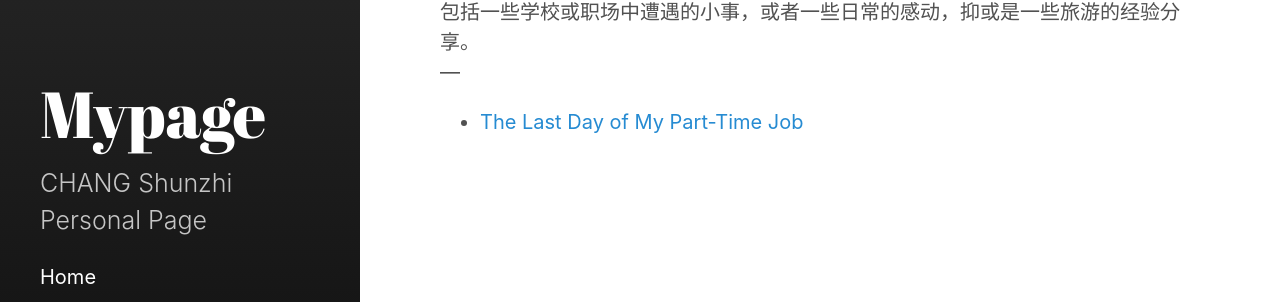
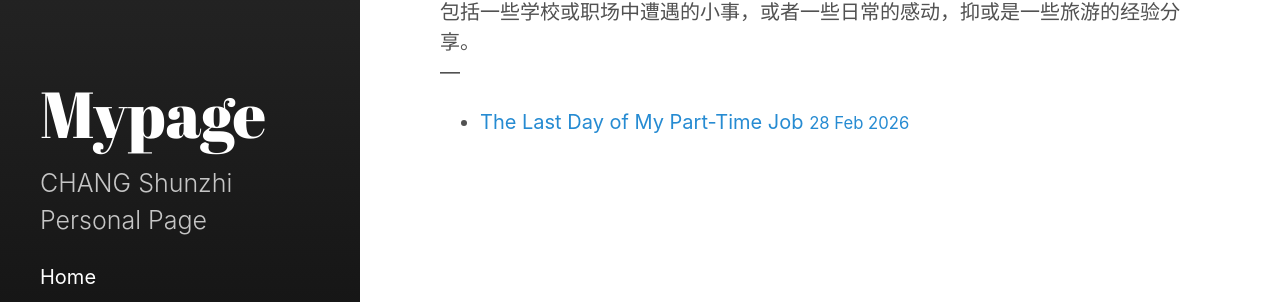
Before and after one commit to SZ-Chander/SZ-Chander.github.io, a Jekyll site: the page built from category/Diary.md, in a window 1280 px wide. Shown: the part 393-695 px from the top of the page. Built offline with Jekyll 4.4.1, drawn with Linux system fonts in a browser that asks for light colours.

Commit message:
tiny fix the diary

```diff
--- a/category/Diary.md
+++ b/category/Diary.md
@@ -17,6 +17,7 @@ Small moments from school or work, touching experiences in everyday life, and oc
   <li class="Diary-item">
     <a class="dDary-link" href="{{ post.url | relative_url }}">
       {{ post.title }}
+      <small>{{ post.date | date_to_string }}</small>
     </a>
   </li>
 {% endfor %}
```
